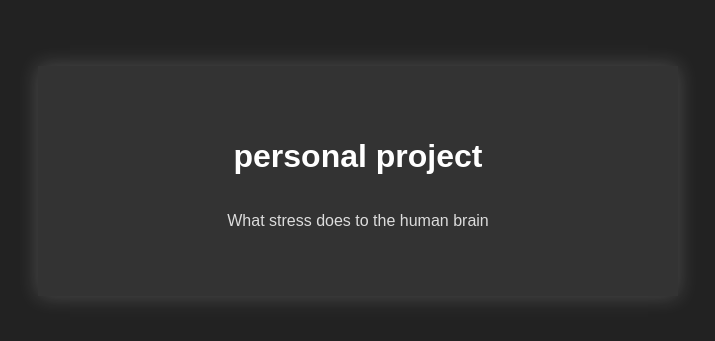
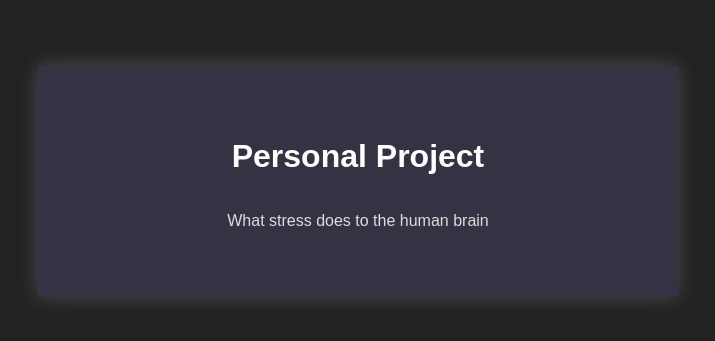
Before and after one commit to allfax/effects-of-stress, a plain HTML site: page index.html in a window 1280 px wide. Shown: the part 219-560 px from the top of the page, without its empty margins (282-997 px from the left). Drawn offline with Linux system fonts and the light colour scheme.

Commit message:
Update index.html

```diff
--- a/index.html
+++ b/index.html
@@ -27,7 +27,7 @@
         div {
             width: 80vw;
             max-width: 600px;
-            background-color: #333;
+            background-color: #334;
             padding: 50px 20px;
             box-shadow: 0px 0px 20px 0px #fff3;
             display: flex;
@@ -38,7 +38,7 @@
 </head>
 <body>
     <div>
-        <h1> personal project
+        <h1> Personal Project
         </h1>
         <p> What stress does to the human brain</p>
 
```
